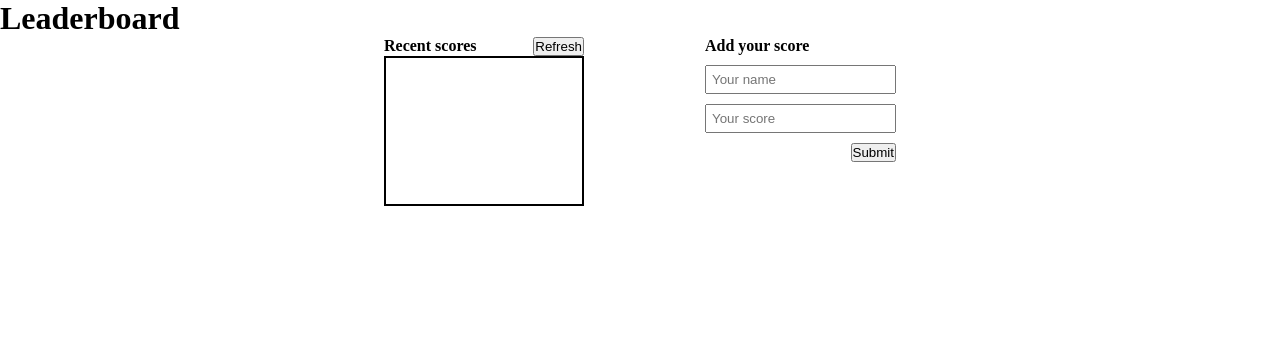
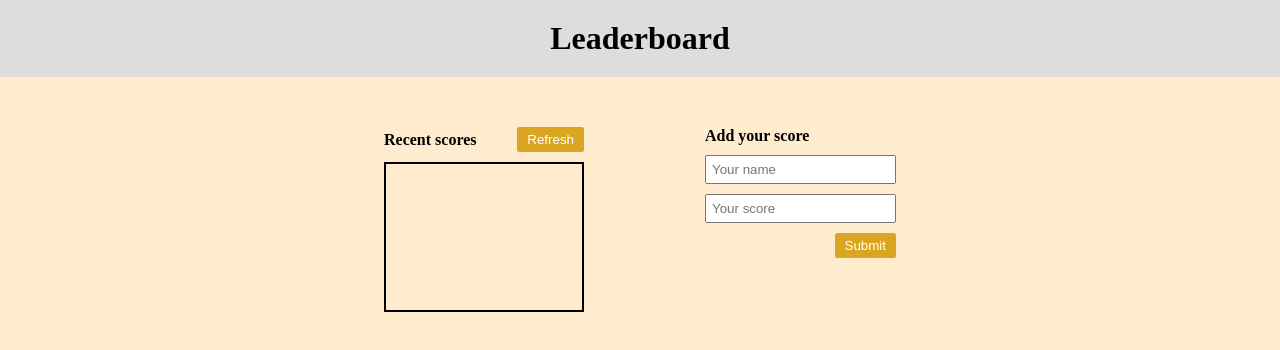
Before and after one commit to SabiMantock/leaderboard, a website built with webpack: page src/index.html in a window 1280 px wide. Built offline with nearby package versions, Linux system fonts and the light colour scheme; no server answers.

Commit message:
feat/styling: complete main features - Added styling

```diff
--- a/src/style.css
+++ b/src/style.css
@@ -2,6 +2,16 @@
   box-sizing: border-box;
   margin: 0;
   padding: 0;
+}
+
+body {
+  background-color: blanchedalmond;
+}
+
+header {
+  text-align: center;
+  padding: 20px 5px;
+  background-color: #ddd;
 }
 
 .app-title {
@@ -30,6 +40,8 @@ li:nth-child(even) {
 .scoreboard {
   display: flex;
   justify-content: space-between;
+  margin-bottom: 10px;
+  align-items: center;
 }
 
 h2 {
@@ -40,16 +52,25 @@ h2 {
   width: 200px;
 }
 
-.refresh {
-  display: flex;
-  justify-content: flex-end;
+button {
+  border: none;
+  padding: 5px 10px;
+  border-radius: 2.5px;
+  background-color: goldenrod;
+  color: white;
+  cursor: pointer;
+}
+
+button:hover {
+  background-color: black;
+  transition: ease-out 500ms;
 }
 
 main {
   display: flex;
   justify-content: space-between;
   width: 40%;
-  margin: 0 auto;
+  margin: 50px auto;
 }
 
 .score-details {
```
